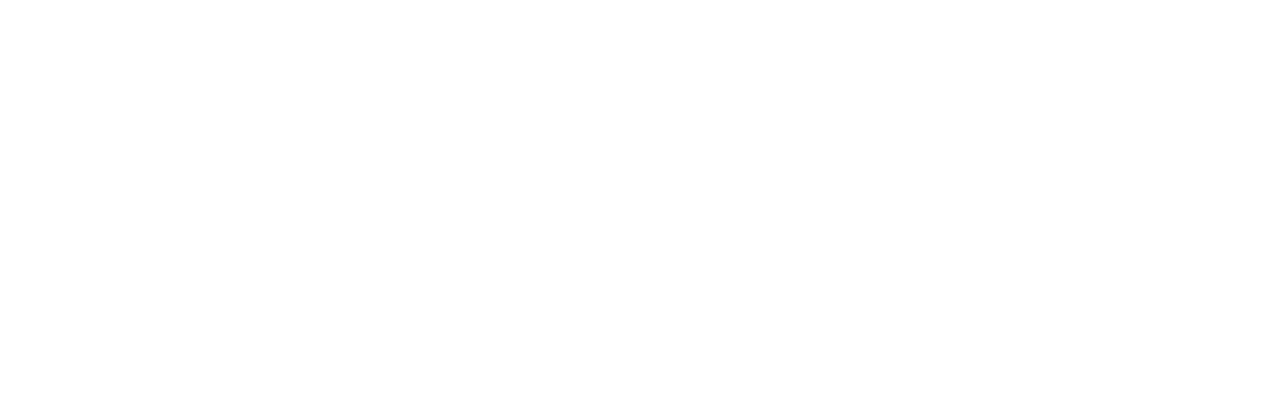
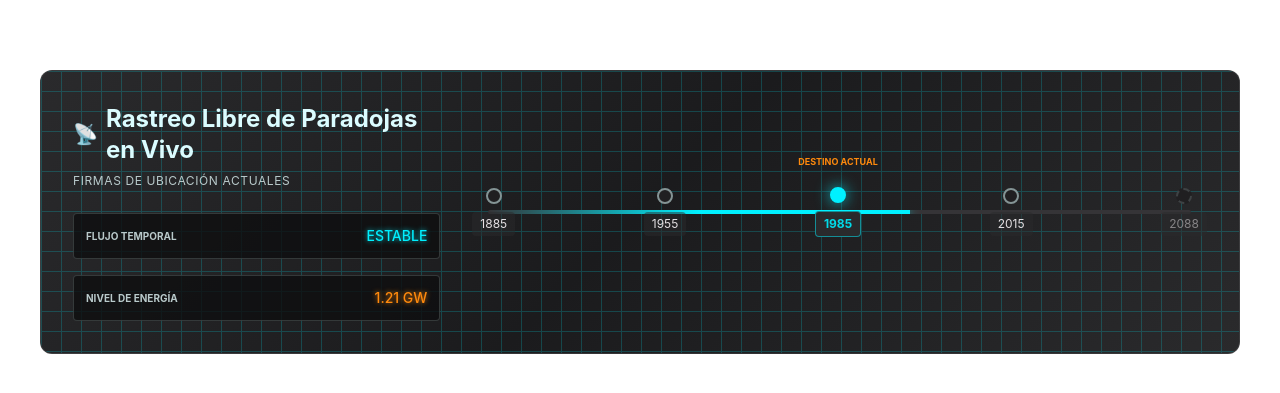
Before and after one commit to J0C4P/Tp2-Sprint1, a React (Vite) app: page / in a window 1280 px wide. Shown: the part 983-1376 px from the top of the page. Before the commit the page ends 925 px from the top, so only its background shows below. Built offline with nearby package versions, Linux system fonts and the light colour scheme.

Commit message:
implementacion tracking bar

```diff
--- a/src/App.jsx
+++ b/src/App.jsx
@@ -4,6 +4,7 @@
 import heroImg from './assets/hero.png'
 import Hero from './components/Hero'
 import Navbar from './components/Navbar'
+import Tracking from './components/Tracking'
 
 function App() {
   const [count, setCount] = useState(0)
@@ -13,6 +14,7 @@
     <Navbar></Navbar>
     <Hero></Hero>
     <p className="bg-primary">Hola mundo</p>
+    <Tracking></Tracking>
     </>
   )
 }
--- a/src/components/Tracking.jsx
+++ b/src/components/Tracking.jsx
@@ -0,0 +1,217 @@
+// Subcomponente para las lecturas de estado
+function StatusReadout({ label, value, variant = 'primary' }) {
+  const colorStyles = {
+    primary: {
+      color: '#00f0ff',
+      textShadow: '0 0 5px rgba(0, 240, 255, 0.8)'
+    },
+    secondary: {
+      color: '#ff8a0d',
+      textShadow: '0 0 5px rgba(255, 138, 13, 0.8)'
+    }
+  };
+
+  return (
+    <div
+      className="p-3 rounded flex justify-between items-center"
+      style={{
+        backgroundColor: 'rgba(14, 14, 16, 0.8)',
+        border: '1px solid rgba(132, 148, 149, 0.3)'
+      }}
+    >
+      <span
+        className="uppercase text-[10px] text-on-surface-variant"
+        style={{
+          fontFamily: 'var(--font-family-mono)',
+          fontWeight: '700'
+        }}
+      >
+        {label}
+      </span>
+      <span
+        className="text-sm text-right"
+        style={{
+          fontFamily: 'var(--font-family-mono)',
+          fontWeight: '500',
+          ...colorStyles[variant]
+        }}
+      >
+        {value}
+      </span>
+    </div>
+  );
+}
+
+// Subcomponente para los nodos de la timeline
+function TimelineNode({ year, isActive = false, isFuture = false }) {
+  return (
+    <div className="flex flex-col items-center gap-2 relative">
+      {/* Node Circle */}
+      <div
+        className="relative z-10"
+        style={{
+          width: '16px',
+          height: '16px',
+          borderRadius: '50%',
+          backgroundColor: isActive ? '#00f0ff' : '#201f21',
+          border: `2px solid ${isActive ? '#00f0ff' : (isFuture ? 'rgba(132, 148, 149, 0.3)' : '#849495')}`,
+          borderStyle: isFuture ? 'dashed' : 'solid',
+          boxShadow: isActive ? '0 0 15px rgba(0, 240, 255, 0.8)' : 'none'
+        }}
+      >
+        {isActive && (
+          <div
+            className="absolute inset-0 rounded-full animate-ping opacity-50"
+            style={{ backgroundColor: '#00f0ff' }}
+            aria-hidden="true"
+          />
+        )}
+      </div>
+
+      {/* Year Label */}
+      <span
+        className="px-2 py-1 rounded text-[10px] md:text-xs"
+        style={{
+          fontFamily: 'var(--font-family-mono)',
+          backgroundColor: isActive ? '#2a2a2c' : 'rgba(42, 42, 44, 0.5)',
+          color: isActive ? '#00dbe9' : (isFuture ? 'rgba(229, 225, 228, 0.5)' : '#e5e1e4'),
+          fontWeight: isActive ? '700' : '400',
+          border: isActive ? '1px solid rgba(0, 240, 255, 0.5)' : 'none'
+        }}
+      >
+        {year}
+      </span>
+
+      {/* "Current Dest" Label */}
+      {isActive && (
+        <span
+          className="absolute -top-8 text-[9px] uppercase whitespace-nowrap"
+          style={{
+            fontFamily: 'var(--font-family-mono)',
+            fontWeight: '700',
+            color: '#ff8a0d'
+          }}
+        >
+          Destino Actual
+        </span>
+      )}
+    </div>
+  );
+}
+
+// Subcomponente para la línea de tiempo visual
+function Timeline() {
+  const timelineData = [
+    { year: '1885', isActive: false },
+    { year: '1955', isActive: false },
+    { year: '1985', isActive: true },
+    { year: '2015', isActive: false },
+    { year: '2088', isActive: false, isFuture: true }
+  ];
+
+  return (
+    <div className="w-full lg:w-2/3 relative py-12">
+      {/* Connecting Line */}
+      <div
+        className="absolute top-1/2 left-4 right-4 h-1 rounded-full overflow-hidden -translate-y-1/2"
+        style={{ backgroundColor: '#353437' }}
+      >
+        {/* Glowing Progress Fill */}
+        <div
+          className="absolute top-0 left-0 h-full"
+          style={{
+            width: '60%',
+            background: 'linear-gradient(to right, transparent, #00f0ff, #00f0ff)',
+            boxShadow: '0 0 10px rgba(0, 240, 255, 0.8)'
+          }}
+          aria-hidden="true"
+        />
+      </div>
+
+      {/* Timeline Nodes */}
+      <div className="relative flex justify-between items-center w-full z-10">
+        {timelineData.map((node) => (
+          <TimelineNode
+            key={node.year}
+            year={node.year}
+            isActive={node.isActive}
+            isFuture={node.isFuture}
+          />
+        ))}
+      </div>
+    </div>
+  );
+}
+
+// Componente principal
+export default function Tracking() {
+  return (
+    <section
+      className="py-8 md:py-16 max-w-7xl mx-auto px-4 md:px-10 my-8 md:my-16"
+      id="tracking"
+    >
+      <div
+        className="rounded-xl p-6 md:p-8 relative overflow-hidden"
+        style={{
+          background: 'linear-gradient(135deg, #2a2a2c 0%, #1b1b1d 50%, #2a2a2c 100%)',
+          border: '1px solid rgba(255, 255, 255, 0.1)'
+        }}
+      >
+        {/* Grid Background Overlay */}
+        <div
+          className="absolute inset-0 pointer-events-none opacity-20"
+          style={{
+            backgroundImage: 'linear-gradient(#00f0ff 1px, transparent 1px), linear-gradient(90deg, #00f0ff 1px, transparent 1px)',
+            backgroundSize: '20px 20px'
+          }}
+          aria-hidden="true"
+        />
+
+        <div className="relative z-10 flex flex-col lg:flex-row gap-8 items-center justify-between">
+          {/* Left Column: Header & Status Readouts */}
+          <div className="w-full lg:w-1/3">
+            {/* Header */}
+            <h2
+              className="text-primary mb-2 flex items-center gap-2"
+              style={{
+                fontFamily: 'var(--font-family-display)',
+                fontSize: '24px',
+                fontWeight: '700',
+                lineHeight: '1.3'
+              }}
+            >
+              <span className="text-secondary-container text-xl" aria-hidden="true">📡</span>
+              Rastreo Libre de Paradojas en Vivo
+            </h2>
+
+            <p
+              className="text-on-surface-variant mb-6 text-xs uppercase tracking-wider"
+              style={{
+                fontFamily: 'var(--font-family-mono)'
+              }}
+            >
+              Firmas de Ubicación Actuales
+            </p>
+
+            {/* Status Readouts */}
+            <div className="space-y-4">
+              <StatusReadout
+                label="Flujo Temporal"
+                value="ESTABLE"
+                variant="primary"
+              />
+              <StatusReadout
+                label="Nivel de Energía"
+                value="1.21 GW"
+                variant="secondary"
+              />
+            </div>
+          </div>
+
+          {/* Right Column: Timeline Visualization */}
+          <Timeline />
+        </div>
+      </div>
+    </section>
+  );
+}
```
Also changed, not shown: 1 other file (tests, documents, lock files or other folders).
